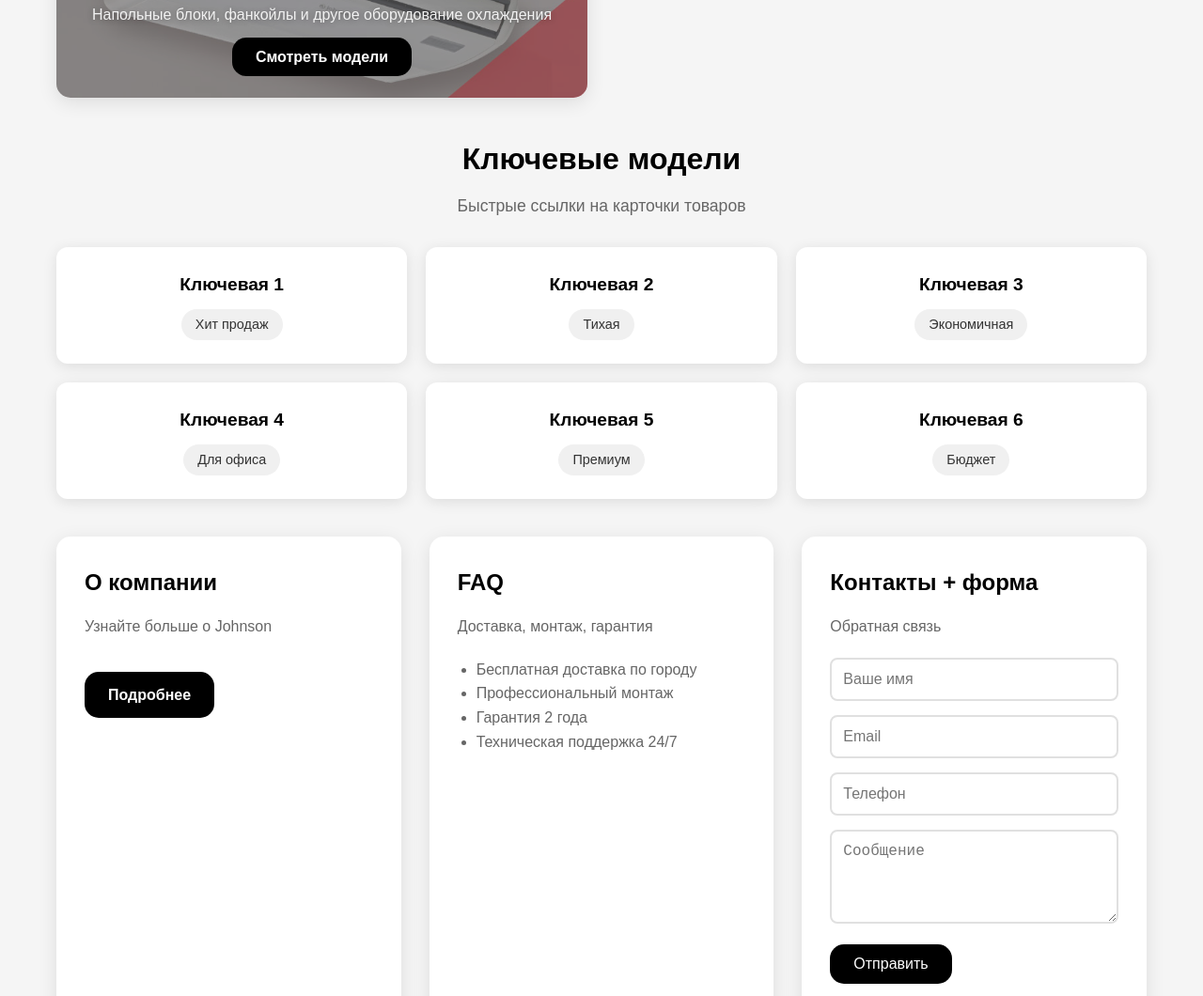
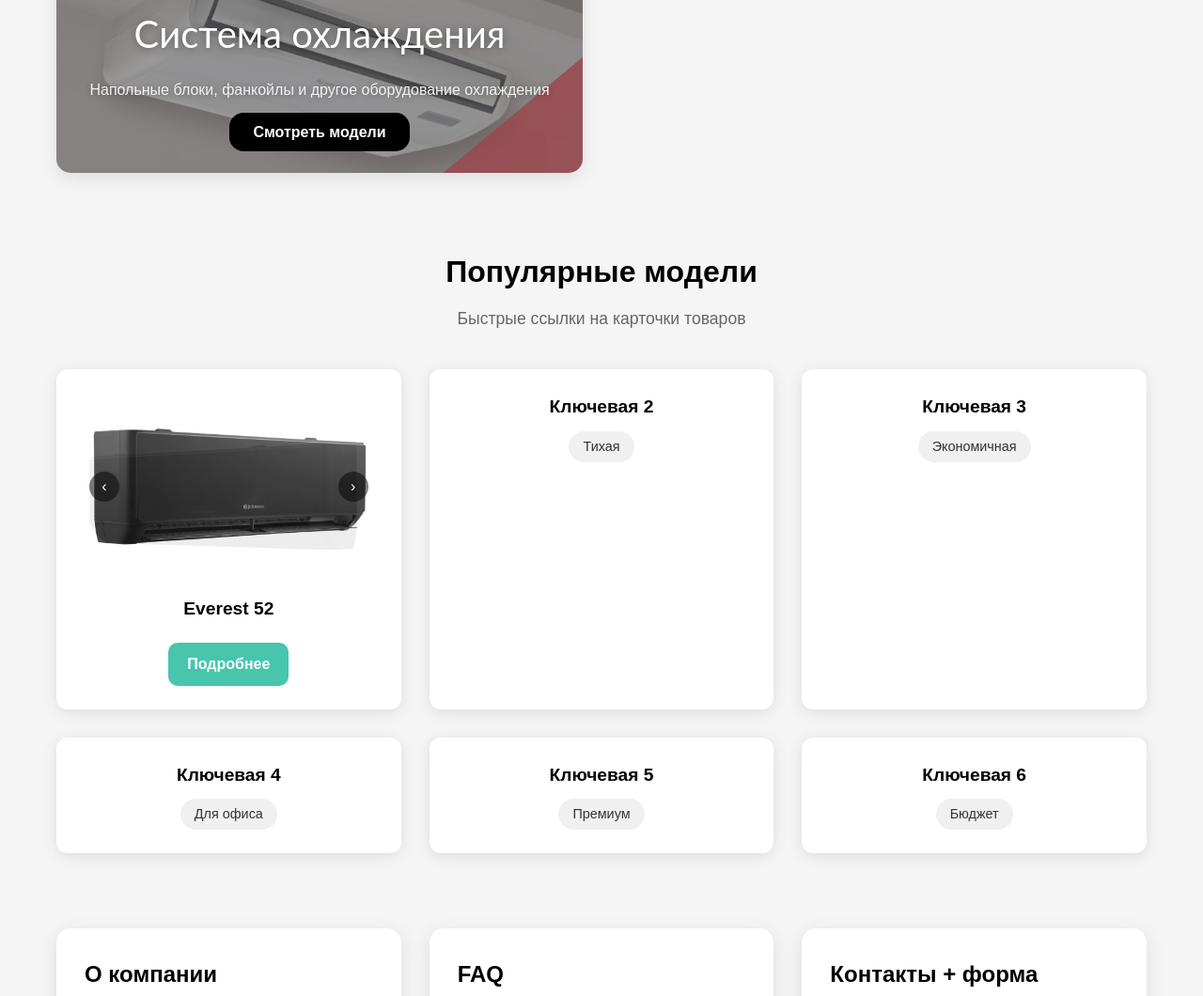
Before and after one commit to 4aikaA2/Johnson_Mundo, a plain HTML site: page index.html in a window 1280 px wide. Shown: the part 1220-2280 px from the top of the page at 94% size. Drawn offline with Linux system fonts and the light colour scheme.

Commit message:
Add files via upload

```diff
--- a/index.html
+++ b/index.html
@@ -7,12 +7,12 @@
     <style>
         * { margin: 0; padding: 0; box-sizing: border-box; }
         body { font-family: Arial, sans-serif; line-height: 1.6; color: #333; background-color: #f5f5f5; }
-        .container { max-width: 1200px; margin: 0 auto; padding: 20px; }
+        .container { max-width: 1200px; margin: 0 auto; padding: 40px 20px; }
         .language-switcher { position: fixed; top: 20px; right: 20px; z-index: 1000; background: #fff; border-radius: 25px; padding: 10px; box-shadow: 0 4px 16px rgba(0,0,0,0.1); }
         .language-switcher button { background: #fff; color: #333; border: 2px solid #e0e0e0; padding: 8px 16px; margin: 0 4px; border-radius: 20px; cursor: pointer; transition: all 0.3s; display: flex; align-items: center; gap: 8px; font-weight: bold; }
         .language-switcher button:hover { border-color: #000; transform: translateY(-2px); box-shadow: 0 4px 12px rgba(0,0,0,0.15); }
         .language-switcher button.active { border-color: #000; background: #f8f8f8; box-shadow: 0 2px 8px rgba(0,0,0,0.1); }
-        .hero { position: relative; background: linear-gradient(135deg, rgba(248,249,250,0.8) 0%, rgba(233,236,239,0.8) 100%); padding: 80px 40px; text-align: center; margin-bottom: 40px; box-shadow: 0 10px 30px rgba(0,0,0,0.1); overflow: hidden; min-height: 500px; display: flex; align-items: center; justify-content: center; width: 100vw; margin-left: calc(-50vw + 50%); border-radius: 0 0 30px 30px; }
+        .hero { position: relative; background: linear-gradient(135deg, rgba(248,249,250,0.8) 0%, rgba(233,236,239,0.8) 100%); padding: 80px 40px; text-align: center; margin-bottom: 80px; box-shadow: 0 10px 30px rgba(0,0,0,0.1); overflow: hidden; min-height: 500px; display: flex; align-items: center; justify-content: center; width: 100vw; margin-left: calc(-50vw + 50%); border-radius: 0 0 30px 30px; }
 
         /* Анимированная легкая тюль справа */
         .curtain {
@@ -56,7 +56,7 @@
 .hero-brand img { height: 42px; width: auto; filter: drop-shadow(1px 1px 2px rgba(0,0,0,0.2)); }
         .cta-button { display: inline-block; background: #fff; color: #47C5AD; padding: 18px 45px; text-decoration: none; border-radius: 15px; font-size: 1.2rem; font-weight: bold; transition: all 0.3s ease; border: 3px solid #47C5AD; box-shadow: 0 4px 15px rgba(71,197,173,0.3); }
         .cta-button:hover { background: #47C5AD; color: #fff; transform: translateY(-3px); box-shadow: 0 6px 20px rgba(71,197,173,0.4); }
-        .categories { display: grid; grid-template-columns: repeat(2, 1fr); gap: 30px; margin-bottom: 40px; }
+        .categories { display: grid; grid-template-columns: repeat(2, 1fr); gap: 40px; margin-bottom: 80px; }
         .category-card { background: #fff; border-radius: 15px; padding: 30px; text-align: center; box-shadow: 0 5px 20px rgba(0,0,0,0.1); transition: transform 0.3s ease; position: relative; overflow: hidden; }
         .category-card.air-conditioners { background: linear-gradient(135deg, rgba(255,255,255,0.4) 0%, rgba(255,255,255,0.4) 100%), url('./img/AirJ.png') center center/cover; }
         .category-card.aerotermia { background: linear-gradient(135deg, rgba(255,255,255,0.4) 0%, rgba(255,255,255,0.4) 100%), url('./img/Aerotermia 2.png') center center/cover; }
@@ -77,16 +77,31 @@
         @keyframes tulleWaveRight { 0%,100%{transform:translateX(0)} 50%{transform:translateX(-20px)} }
         @-webkit-keyframes tulleWaveLeft { 0%,100%{-webkit-transform:translateX(0)} 50%{-webkit-transform:translateX(20px)} }
         @keyframes tulleWaveLeft { 0%,100%{transform:translateX(0)} 50%{transform:translateX(20px)} }
-        .key-models { margin-bottom: 40px; }
-        .section-title { text-align: center; margin-bottom: 30px; }
+        .key-models { margin-bottom: 80px; }
+        .section-title { text-align: center; margin-bottom: 40px; }
         .section-title h2 { font-size: 2rem; color: #000; margin-bottom: 10px; }
         .section-title p { color: #666; font-size: 1.1rem; }
-        .models-grid { display: grid; grid-template-columns: repeat(3, 1fr); gap: 20px; }
+        .models-grid { display: grid; grid-template-columns: repeat(3, 1fr); gap: 30px; }
         .model-card { background: #fff; border-radius: 12px; padding: 25px; text-align: center; box-shadow: 0 3px 15px rgba(0,0,0,0.1); transition: transform 0.3s ease; }
         .model-card:hover { transform: translateY(-3px); }
         .model-card h4 { font-size: 1.2rem; margin-bottom: 10px; color: #000; }
         .model-card .tag { background: #f0f0f0; color: #333; padding: 5px 15px; border-radius: 20px; font-size: 0.9rem; display: inline-block; }
-        .footer-sections { display: grid; grid-template-columns: repeat(3, 1fr); gap: 30px; }
+        .model-card img { width: 100%; height: 200px; object-fit: cover; border-radius: 8px; margin-bottom: 15px; }
+        .model-card .model-button { background: #47C5AD; color: #fff; padding: 10px 20px; text-decoration: none; border-radius: 10px; font-weight: bold; transition: background 0.3s ease; display: inline-block; margin-top: 10px; }
+        .model-card .model-button:hover { background: #3ba892; }
+
+        /* Стили для слайдера фотографий */
+        .photo-slider { position: relative; width: 100%; height: 200px; border-radius: 8px; overflow: hidden; margin-bottom: 15px; }
+        .photo-slider img { width: 100%; height: 100%; object-fit: cover; position: absolute; top: 0; left: 0; opacity: 0; transition: opacity 0.5s ease-in-out; }
+        .photo-slider img.active { opacity: 1; }
+        .slider-nav { position: absolute; bottom: 10px; left: 50%; transform: translateX(-50%); display: flex; gap: 8px; z-index: 10; }
+        .slider-dot { width: 12px; height: 12px; border-radius: 50%; background: rgba(255, 255, 255, 0.6); cursor: pointer; transition: background 0.3s ease; }
+        .slider-dot.active { background: #fff; }
+        .slider-arrow { position: absolute; top: 50%; transform: translateY(-50%); background: rgba(0, 0, 0, 0.5); color: #fff; border: none; border-radius: 50%; width: 32px; height: 32px; cursor: pointer; display: flex; align-items: center; justify-content: center; font-size: 16px; transition: background 0.3s ease; z-index: 10; }
+        .slider-arrow:hover { background: rgba(0, 0, 0, 0.8); }
+        .slider-arrow.prev { left: 10px; }
+        .slider-arrow.next { right: 10px; }
+        .footer-sections { display: grid; grid-template-columns: repeat(3, 1fr); gap: 30px; margin-top: 60px; }
         .footer-card { background: #fff; border-radius: 15px; padding: 30px; box-shadow: 0 5px 20px rgba(0,0,0,0.1); }
         .footer-card h3 { font-size: 1.5rem; margin-bottom: 15px; color: #000; }
         .footer-card p { color: #666; margin-bottom: 20px; }
@@ -173,14 +188,30 @@
 
         <section class="key-models">
             <div class="section-title">
-                <h2>Ключевые модели</h2>
+                <h2>Популярные модели</h2>
                 <p>Быстрые ссылки на карточки товаров</p>
             </div>
 
             <div class="models-grid">
                 <div class="model-card">
-                    <h4>Ключевая 1</h4>
-                    <span class="tag">Хит продаж</span>
+                    <div class="photo-slider">
+                        <img src="./img/acabado-negro_1.jpg" alt="Everest 52 - Вид 1" class="active">
+                        <img src="./img/acabado-negro_2.jpg" alt="Everest 52 - Вид 2">
+                        <img src="./img/acabado-negro_3.jpg" alt="Everest 52 - Вид 3">
+                        <img src="./img/acabado-negro_4.jpg" alt="Everest 52 - Вид 4">
+
+                        <button class="slider-arrow prev" onclick="changeSlide(-1)">‹</button>
+                        <button class="slider-arrow next" onclick="changeSlide(1)">›</button>
+
+                        <div class="slider-nav">
+                            <div class="slider-dot active" onclick="goToSlide(0)"></div>
+                            <div class="slider-dot" onclick="goToSlide(1)"></div>
+                            <div class="slider-dot" onclick="goToSlide(2)"></div>
+                            <div class="slider-dot" onclick="goToSlide(3)"></div>
+                        </div>
+                    </div>
+                    <h4>Everest 52</h4>
+                    <a href="https://mundoclimatico.es/product/aire-acondicionado-everest-52-everest52k/" class="model-button" target="_blank" rel="noopener noreferrer">Подробнее</a>
                 </div>
 
                 <div class="model-card">
@@ -261,9 +292,9 @@
                 dehumidifiers_desc: "Портативные и стационарные осушители для любых помещений",
                 view_models: "Смотреть модели",
                 object_selection: "Подбор по объекту",
-                key_models: "Ключевые модели",
+                key_models: "Популярные модели",
                 key_models_desc: "Быстрые ссылки на карточки товаров",
-                key_1: "Ключевая 1",
+                key_1: "Everest 52",
                 key_2: "Ключевая 2",
                 key_3: "Ключевая 3",
                 key_4: "Ключевая 4",
@@ -275,9 +306,9 @@
                 for_office: "Для офиса",
                 premium: "Премиум",
                 budget: "Бюджет",
+                more_details: "Подробнее",
                 about_company: "О компании",
                 about_desc: "Узнайте больше о Johnson",
-                more_details: "Подробнее",
                 faq: "FAQ",
                 faq_desc: "Доставка, монтаж, гарантия",
                 free_delivery: "Бесплатная доставка по городу",
@@ -309,9 +340,9 @@
                 dehumidifiers_desc: "Deshumidificadores portátiles y estacionarios para cualquier habitación",
                 view_models: "Ver modelos",
                 object_selection: "Selección por objeto",
-                key_models: "Modelos Clave",
+                key_models: "Modelos Populares",
                 key_models_desc: "Enlaces rápidos a fichas de productos",
-                key_1: "Clave 1",
+                key_1: "Everest 52",
                 key_2: "Clave 2",
                 key_3: "Clave 3",
                 key_4: "Clave 4",
@@ -323,9 +354,9 @@
                 for_office: "Para oficina",
                 premium: "Premium",
                 budget: "Presupuesto",
+                more_details: "Más detalles",
                 about_company: "Sobre la empresa",
                 about_desc: "Conozca más sobre Johnson",
-                more_details: "Más detalles",
                 faq: "FAQ",
                 faq_desc: "Entrega, instalación, garantía",
                 free_delivery: "Entrega gratuita en la ciudad",
@@ -357,9 +388,9 @@
                 dehumidifiers_desc: "Portable and stationary dehumidifiers for any room",
                 view_models: "View models",
                 object_selection: "Selection by object",
-                key_models: "Key Models",
+                key_models: "Popular Models",
                 key_models_desc: "Quick links to product cards",
-                key_1: "Key 1",
+                key_1: "Everest 52",
                 key_2: "Key 2",
                 key_3: "Key 3",
                 key_4: "Key 4",
@@ -371,9 +402,9 @@
                 for_office: "For office",
                 premium: "Premium",
                 budget: "Budget",
+                more_details: "More details",
                 about_company: "About company",
                 about_desc: "Learn more about Johnson",
-                more_details: "More details",
                 faq: "FAQ",
                 faq_desc: "Delivery, installation, warranty",
                 free_delivery: "Free delivery in the city",
@@ -443,13 +474,21 @@
             modelCards[4].textContent = t.key_5;
             modelCards[5].textContent = t.key_6;
 
+            // Обновляем теги для всех карточек кроме первой (Everest 52)
             const modelTags = document.querySelectorAll('.model-card .tag');
-            modelTags[0].textContent = t.hit_sales;
-            modelTags[1].textContent = t.quiet;
-            modelTags[2].textContent = t.economical;
-            modelTags[3].textContent = t.for_office;
-            modelTags[4].textContent = t.premium;
-            modelTags[5].textContent = t.budget;
+            if (modelTags.length >= 5) {
+                modelTags[0].textContent = t.quiet;
+                modelTags[1].textContent = t.economical;
+                modelTags[2].textContent = t.for_office;
+                modelTags[3].textContent = t.premium;
+                modelTags[4].textContent = t.budget;
+            }
+
+            // Обновляем текст кнопки для Everest 52
+            const modelButtons = document.querySelectorAll('.model-card .model-button');
+            if (modelButtons[0]) {
+                modelButtons[0].textContent = t.more_details;
+            }
 
             // Футер
             document.querySelector('.footer-sections .category-card:nth-child(1) h3').textContent = t.about_company;
@@ -497,6 +536,51 @@
             const t = translations[currentLang];
             alert(t.message_sent);
         });
+
+        // Слайдер фотографий
+        let currentSlide = 0;
+        let slideInterval;
+
+        function showSlide(n) {
+            const slides = document.querySelectorAll('.photo-slider img');
+            const dots = document.querySelectorAll('.slider-dot');
+
+            if (slides.length === 0) return;
+
+            slides[currentSlide].classList.remove('active');
+            dots[currentSlide].classList.remove('active');
+
+            currentSlide = (n + slides.length) % slides.length;
+
+            slides[currentSlide].classList.add('active');
+            dots[currentSlide].classList.add('active');
+        }
+
+        function changeSlide(n) {
+            showSlide(currentSlide + n);
+            resetAutoSlide();
+        }
+
+        function goToSlide(n) {
+            showSlide(n);
+            resetAutoSlide();
+        }
+
+        function resetAutoSlide() {
+            clearInterval(slideInterval);
+            startAutoSlide();
+        }
+
+        function startAutoSlide() {
+            slideInterval = setInterval(() => {
+                showSlide(currentSlide + 1);
+            }, 5000); // Смена каждые 5 секунд
+        }
+
+        // Запускаем автосмену при загрузке страницы
+        document.addEventListener('DOMContentLoaded', function() {
+            startAutoSlide();
+        });
     </script>
 </body>
 </html>
```
Also changed, not shown: img/acabado-negro_1.jpg (added), img/acabado-negro_2.jpg (added), img/acabado-negro_3.jpg (added), img/acabado-negro_4.jpg (added).
